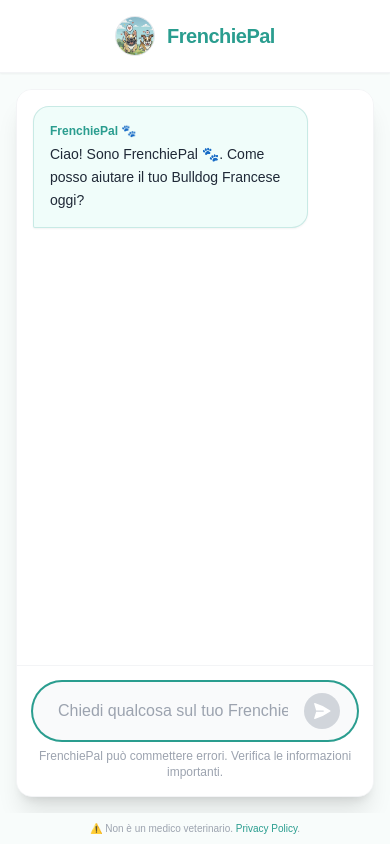
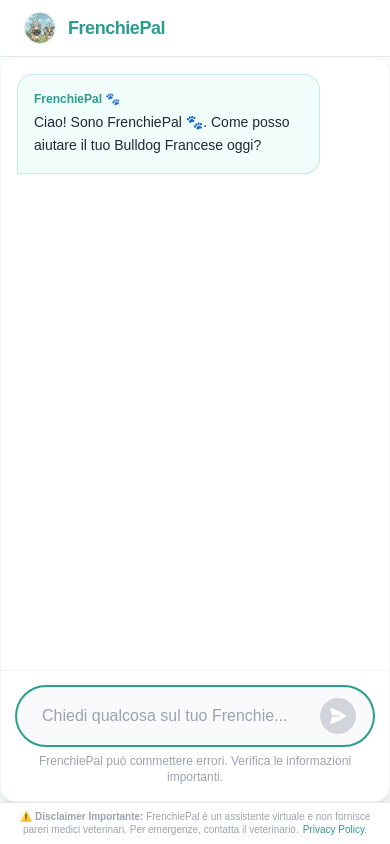
Before and after one commit to tartagliagiuseppe87-afk/frenchiepal, a Next.js app: page / in a window 390 px wide. Built offline with nearby package versions, Linux system fonts and the light colour scheme.

Commit message:
Refactor layout and styles in index.js
Updated layout and styling for header, main, and footer sections. Improved accessibility and responsiveness.

```diff
--- a/pages/index.js
+++ b/pages/index.js
@@ -5,38 +5,37 @@ import ChatWidget from "../components/ChatWidget";
 export default function Home() {
 
   return (
-    // Layout a tutta altezza (h-screen) senza scroll della pagina principale
-    <div className="flex flex-col h-screen bg-[#f8fcfb] font-poppins text-gray-800">
+    // Layout a tutta altezza (h-screen) senza scorrimento della pagina esterna
+    <div className="flex flex-col h-screen bg-[#f8fcfb] font-poppins text-gray-800 overflow-hidden">
 
-      {/* HEADER COMPATTO */}
-      <header className="flex-none py-4 px-6 flex items-center justify-center md:justify-between bg-white border-b border-gray-100 shadow-sm z-10">
+      {/* 1. HEADER MINIMAL (Fisso in alto) */}
+      <header className="flex-none py-3 px-6 flex items-center justify-between bg-white border-b border-gray-200 z-20">
         <div className="flex items-center gap-3">
-            {/* Logo/Immagine piccola */}
-            <div className="w-10 h-10 rounded-full overflow-hidden border border-gray-200">
+            {/* Piccolo Logo tondo */}
+            <div className="w-8 h-8 rounded-full overflow-hidden border border-gray-200">
                  <img src="/hero-image.jpg" alt="Logo" className="w-full h-full object-cover" />
             </div>
-            <h1 className="text-xl md:text-2xl font-bold text-[#2a9d8f] tracking-tight">
+            <h1 className="text-lg font-bold text-[#2a9d8f] tracking-tight">
                 FrenchiePal
             </h1>
         </div>
-        {/* Slogan visibile solo su desktop */}
-        <p className="hidden md:block text-sm text-gray-500 font-medium">
-            Il tuo esperto di Bulldog Francesi 🐾
-        </p>
+        <div className="hidden md:block text-xs text-gray-400">
+            Assistente Virtuale per Bulldog Francesi
+        </div>
       </header>
 
-      {/* CORPO CENTRALE - La Chat occupa tutto lo spazio rimanente */}
-      <main className="flex-grow p-4 md:p-6 overflow-hidden flex flex-col items-center justify-center">
-        <div className="w-full max-w-4xl h-full flex flex-col">
-            {/* Componente Chat (ora occupa il 100% di questo contenitore) */}
-            <ChatWidget />
-        </div>
+      {/* 2. AREA CENTRALE (La Chat occupa tutto lo spazio disponibile) */}
+      <main className="flex-grow relative w-full max-w-5xl mx-auto flex flex-col overflow-hidden">
+        {/* Il widget ora si espande per riempire questo spazio */}
+        <ChatWidget />
       </main>
 
-      {/* FOOTER MINIMAL */}
-      <footer className="flex-none py-2 text-center bg-[#f8fcfb]">
-        <p className="text-[10px] md:text-xs text-gray-400 px-4">
-          ⚠️ Non è un medico veterinario. <a href="/privacy" className="hover:underline text-[#2a9d8f]">Privacy Policy</a>.
+      {/* 3. FOOTER (Fisso in basso, disclaimer legale piccolo) */}
+      <footer className="flex-none py-2 bg-white border-t border-gray-200 text-center z-20">
+        <p className="text-[10px] text-gray-400 px-4 leading-tight">
+          ⚠️ <strong>Disclaimer Importante:</strong> FrenchiePal è un assistente virtuale e non fornisce pareri medici veterinari.
+          <br className="hidden sm:inline"/> Per emergenze, contatta il veterinario.
+          <a href="/privacy" className="hover:underline text-[#2a9d8f] ml-1">Privacy Policy</a>.
         </p>
       </footer>
 
```
